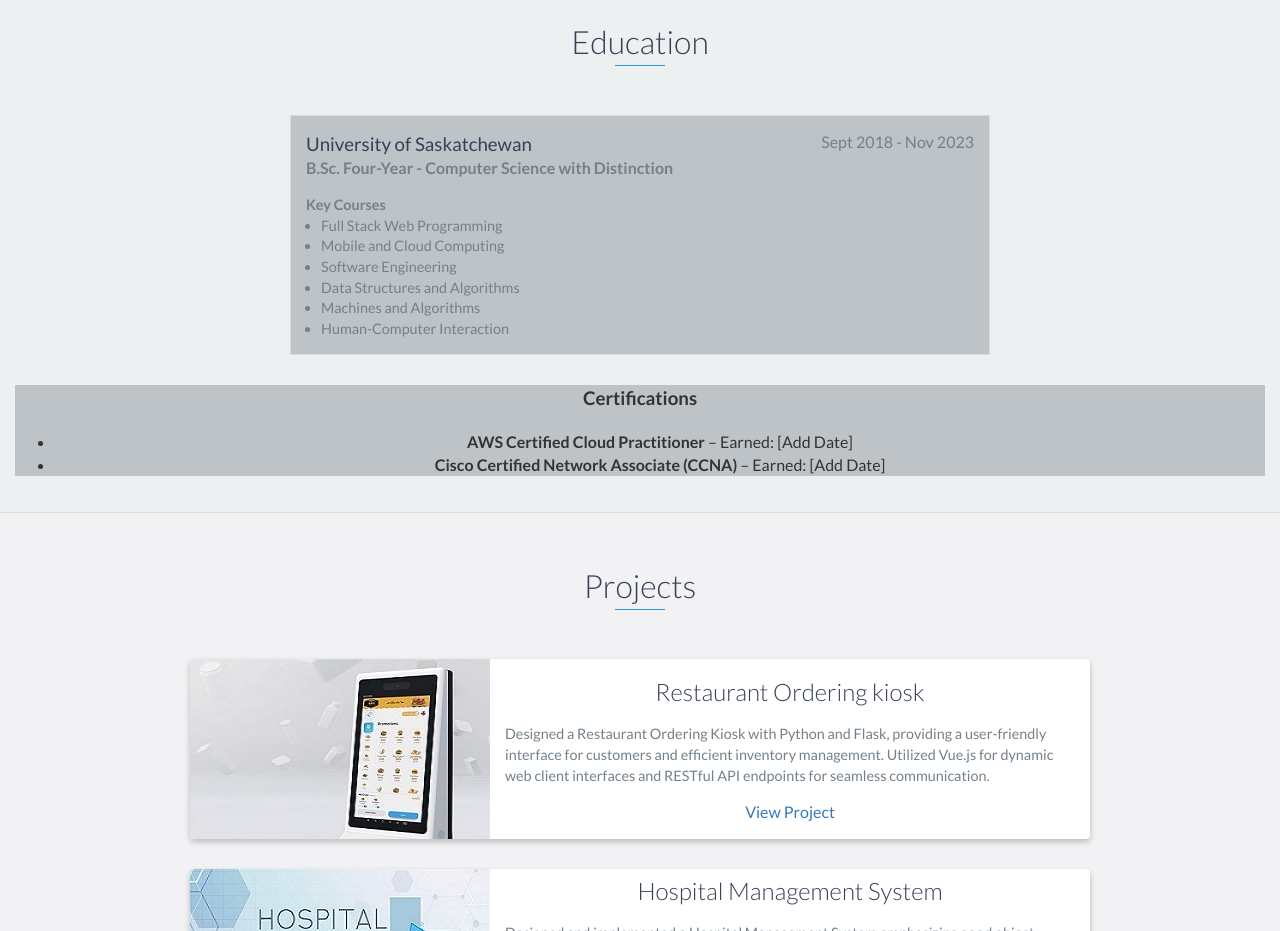
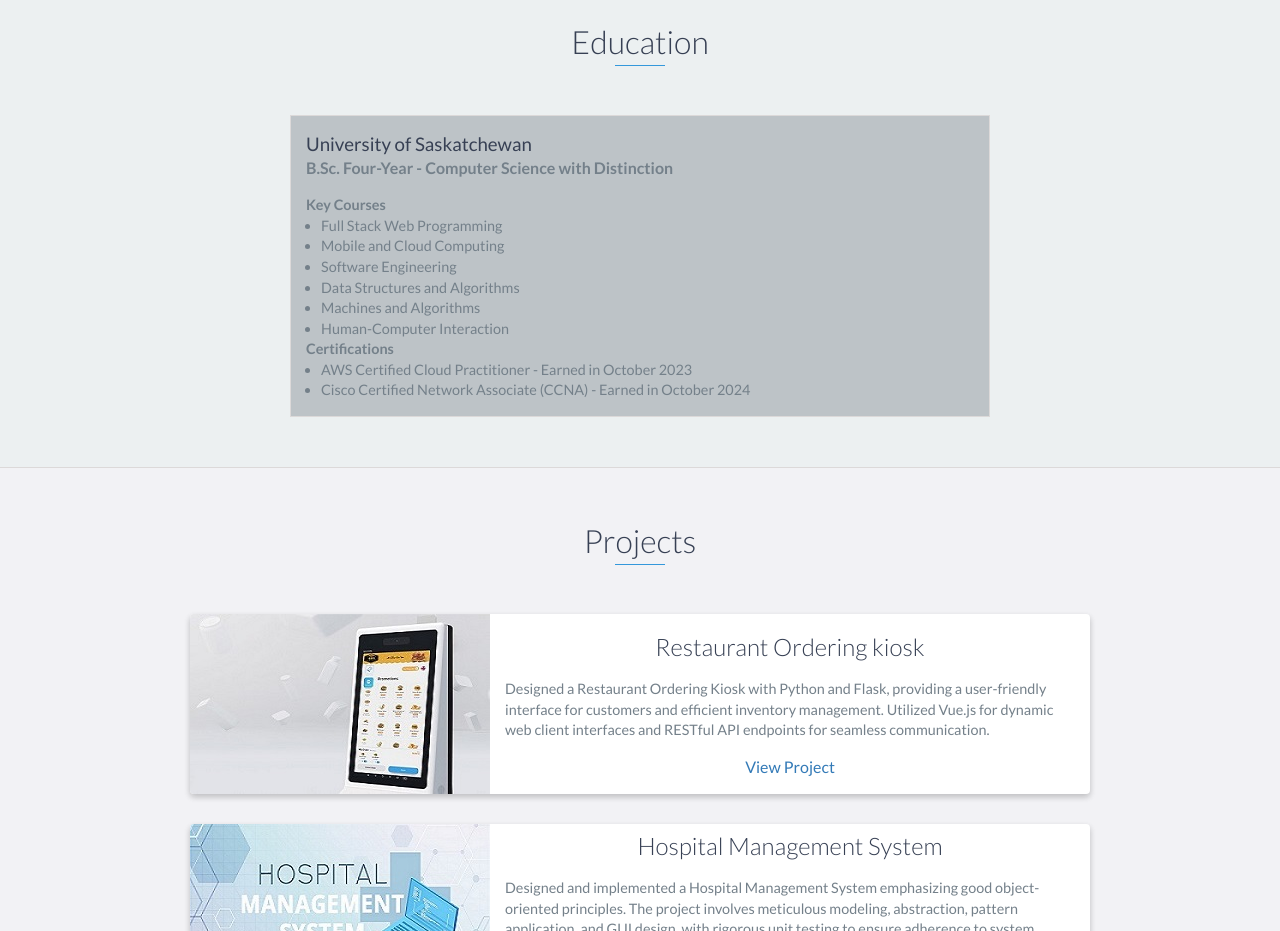
Before and after one commit to habiburbahar/portfolio, a website: page index.html in a window 1280 px wide. Shown: the part 1820-2751 px from the top of the page. Drawn offline with nearby package versions, Linux system fonts and the light colour scheme.

Commit message:
Update education block

```diff
--- a/index.html
+++ b/index.html
@@ -113,7 +113,6 @@
     <h2 class="heading">Education</h2>
     <div class="education-block" style="background-color: #bdc3c7;">
         <h3>University of Saskatchewan</h3>
-<span class="education-date">Sept 2018 - Nov 2023</span>
         <h4><b>B.Sc. Four-Year - Computer Science with Distinction</b></h4>
         <p>
             <b>Key Courses</b>
@@ -126,17 +125,16 @@
                 <li>Human-Computer Interaction</li>
             </ul>
         </p>
-</div>
-<div class="certification-block" style="background-color: #bdc3c7;">
-<h3>Certifications</h3>
+        <p>
+            <b>Certifications</b>
             <ul>
-<li><b>AWS Certified Cloud Practitioner</b> – Earned: <span
-class="certification-date">[Add Date]</span></li>
-<li><b>Cisco Certified Network Associate (CCNA)</b> – Earned: <span
-class="certification-date">[Add Date]</span></li>
+                <li>AWS Certified Cloud Practitioner - Earned in October 2023</li>
+                <li>Cisco Certified Network Associate (CCNA) - Earned in October 2024</li>
             </ul>
+        </p>
     </div>
 </div>
+
         <!-- End .education-block -->
         <div id="projects" class="background-alt">
             <h2 class="heading">Projects</h2>
```
Lines whose indentation alone changed are shown as unchanged.
